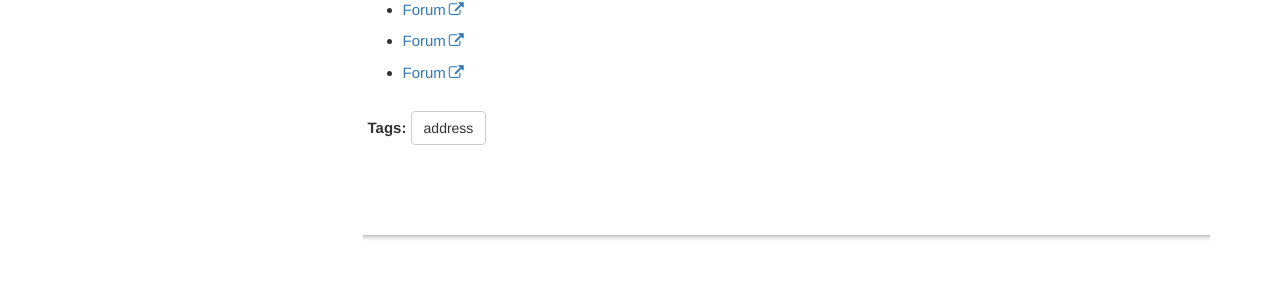
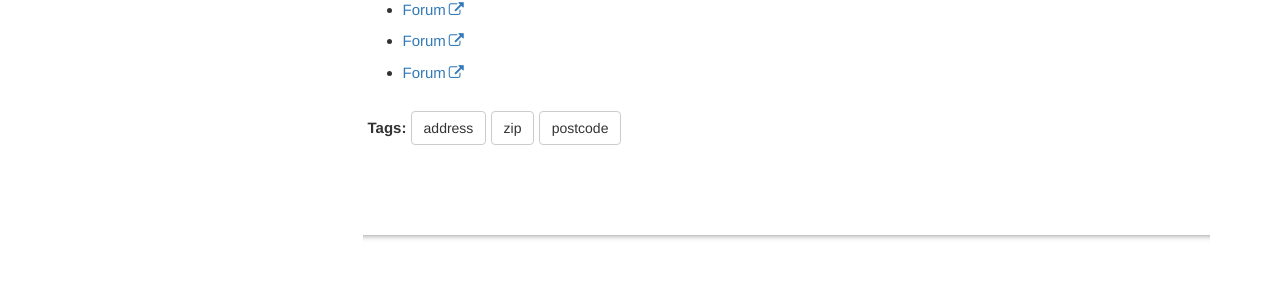
Before and after one commit to OHDSI/Themis, a Jekyll site: the page built from docs/pages/location/zip_code.md, in a window 1280 px wide. Shown: the part 1605-1906 px from the top of the page. Built offline with Jekyll 4.4.1, drawn with Linux system fonts in a browser that asks for light colours; comment, search, counter and statistics services are not loaded.

Commit message:
added new tags

```diff
--- a/docs/_data/tags.yml
+++ b/docs/_data/tags.yml
@@ -26,4 +26,6 @@ allowed-tags:
   - value_as_number
   - negative
   - days_supply
+  - zip
+  - postcode
 # Copyright 2021 Google LLC
```
